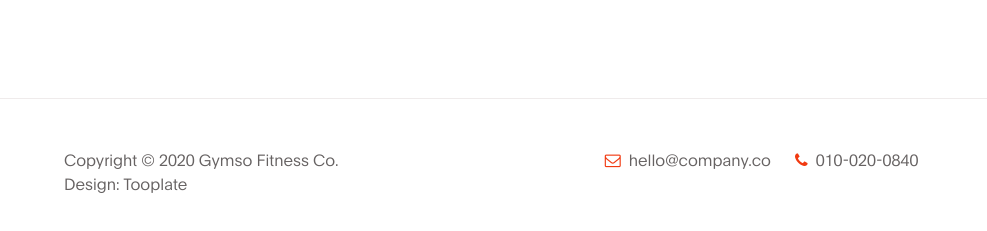
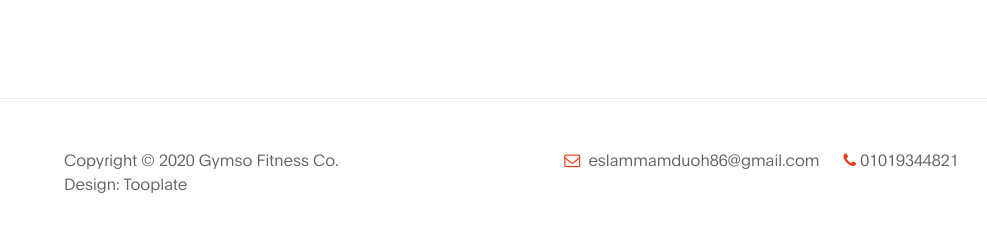
Before and after one commit to Eslam-mamduoh/Gymso-FitnessGymso-, a plain HTML site: page index.html in a window 1280 px wide. Shown: the part 4018-4249 px from the top of the page, without its empty margins (116-1103 px from the left). Drawn offline with Linux system fonts and the light colour scheme.

Commit message:
Update index.html

```diff
--- a/index.html
+++ b/index.html
@@ -415,10 +415,10 @@ https://www.tooplate.com/view/2119-gymso-fitness
                     <div class="d-flex justify-content-center mx-auto col-lg-5 col-md-7 col-12">
                         <p class="mr-4">
                             <i class="fa fa-envelope-o mr-1"></i>
-                            <a href="#">hello@company.co</a>
+                            <a href="#">eslammamduoh86@gmail.com</a>
                         </p>
 
-                        <p><i class="fa fa-phone mr-1"></i> 010-020-0840</p>
+                        <p><i class="fa fa-phone mr-1"></i>01019344821</p>
                     </div>
 
                </div>
@@ -473,4 +473,5 @@ https://www.tooplate.com/view/2119-gymso-fitness
      <script src="js/custom.js"></script>
 
 </body>
+
 </html>
```
